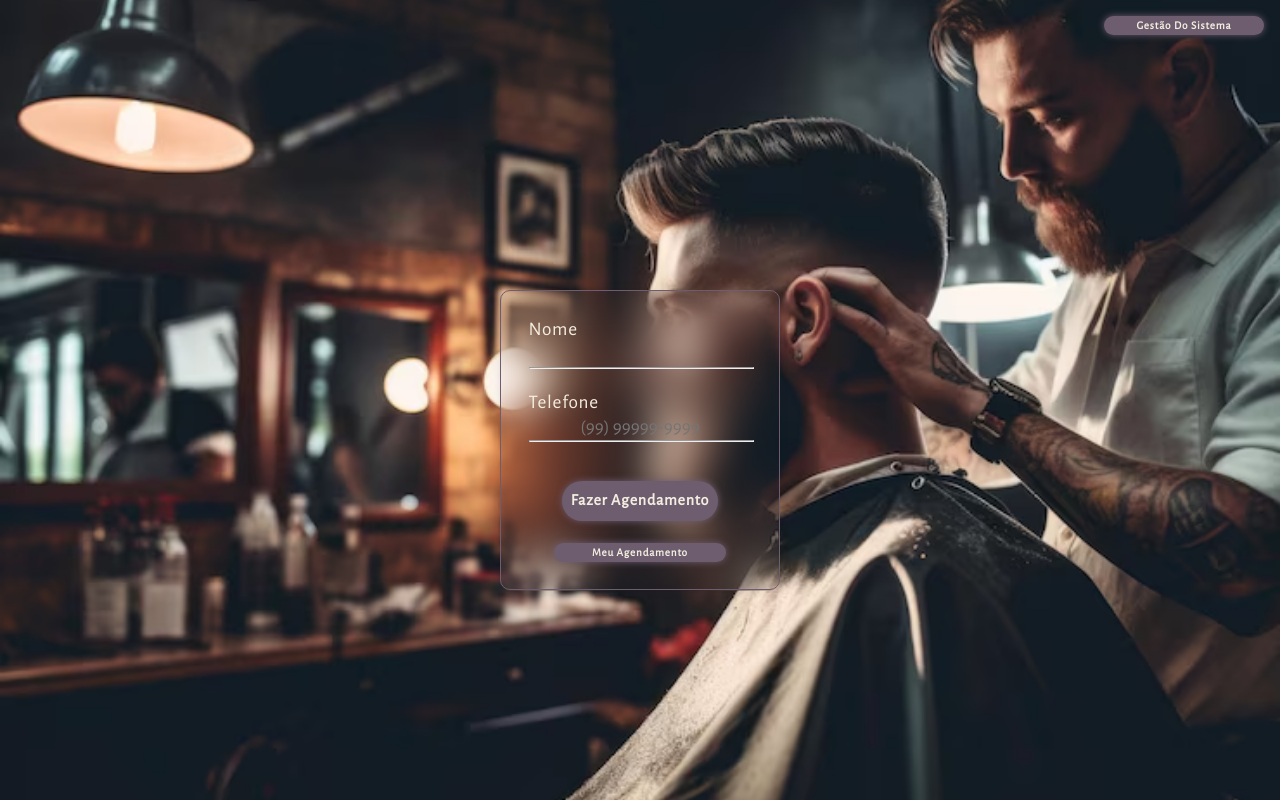
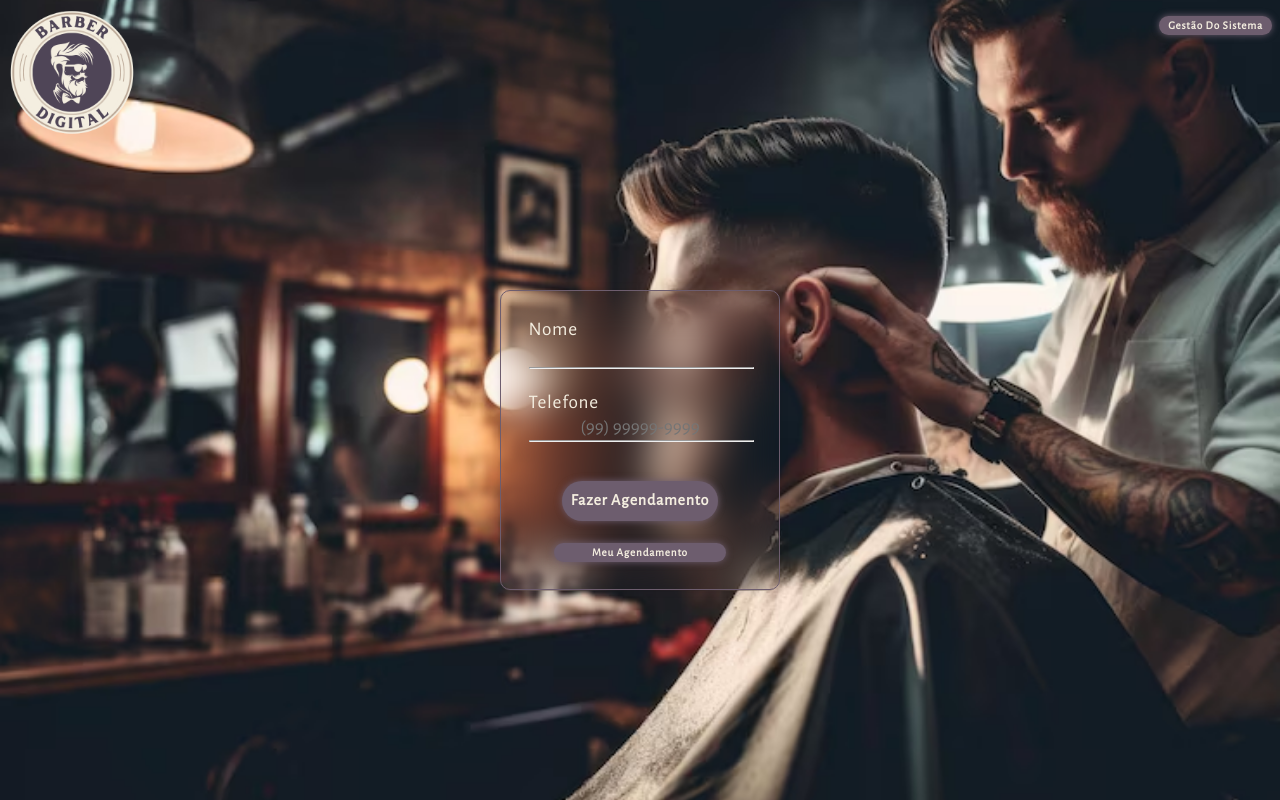
Before and after one commit to neomarpfleger/BarberDigital, a plain HTML site: page index.html in a window 1280 px wide. Drawn offline with nearby package versions, Linux system fonts and the light colour scheme.

Commit message:
30092024
Adicionado a logo do sistema.

```diff
--- a/css/style.css
+++ b/css/style.css
@@ -103,7 +103,7 @@ body {
     display: flex;
 }
 
-#btnMeuAgendamento, #btnMeuAcesso {
+#btnMeuAgendamento {
     font-size: 0.7rem;
     color: var(--primary-color);
     width: 100%;
--- a/css/style2.css
+++ b/css/style2.css
@@ -6,13 +6,18 @@ header {
     display: flex;
     width: 100%;
     height: auto;
-    justify-content: center;
+    justify-content:space-between;
+}
+
+#logo {
+    width: 8rem;
+    margin: 0.5rem 0.5rem;
 }
 
 #btnMeuAcesso {
-    width: 10rem;
-    margin-top: 1rem;
-    margin-left: 85%;
+    width: auto;
+    margin: 1rem 0.5rem;
+    padding: 0 0.5rem;
     font-size: 0.7rem;
     color: var(--primary-color);
     height: 1.2rem;
--- a/index.html
+++ b/index.html
@@ -7,7 +7,7 @@
 
     <title>Barber Digital</title>
 
-    <link rel="icon" href="./imagens/logoBarberDigital.png" type="image/x-icon">
+    <link rel="icon" href="./imagens/3.png" type="image/x-icon">
 
 
     <link rel="preconnect" href="https://fonts.googleapis.com">
@@ -30,6 +30,7 @@
     <div id="agendamento">
         <header>
             <div id="gestao">
+                <img id="logo" src="./imagens/Brown White Vintage Barber Shop Badge Logo.png" alt="">
                 <button type="button" id="btnMeuAcesso">Gestão Do Sistema</button>
             </div>
         </header>
```
Also changed, not shown: imagens/3.png (added), imagens/Brown White Vintage Barber Shop Badge Logo.png (added), imagens/logoBarberDigital.png (deleted).
